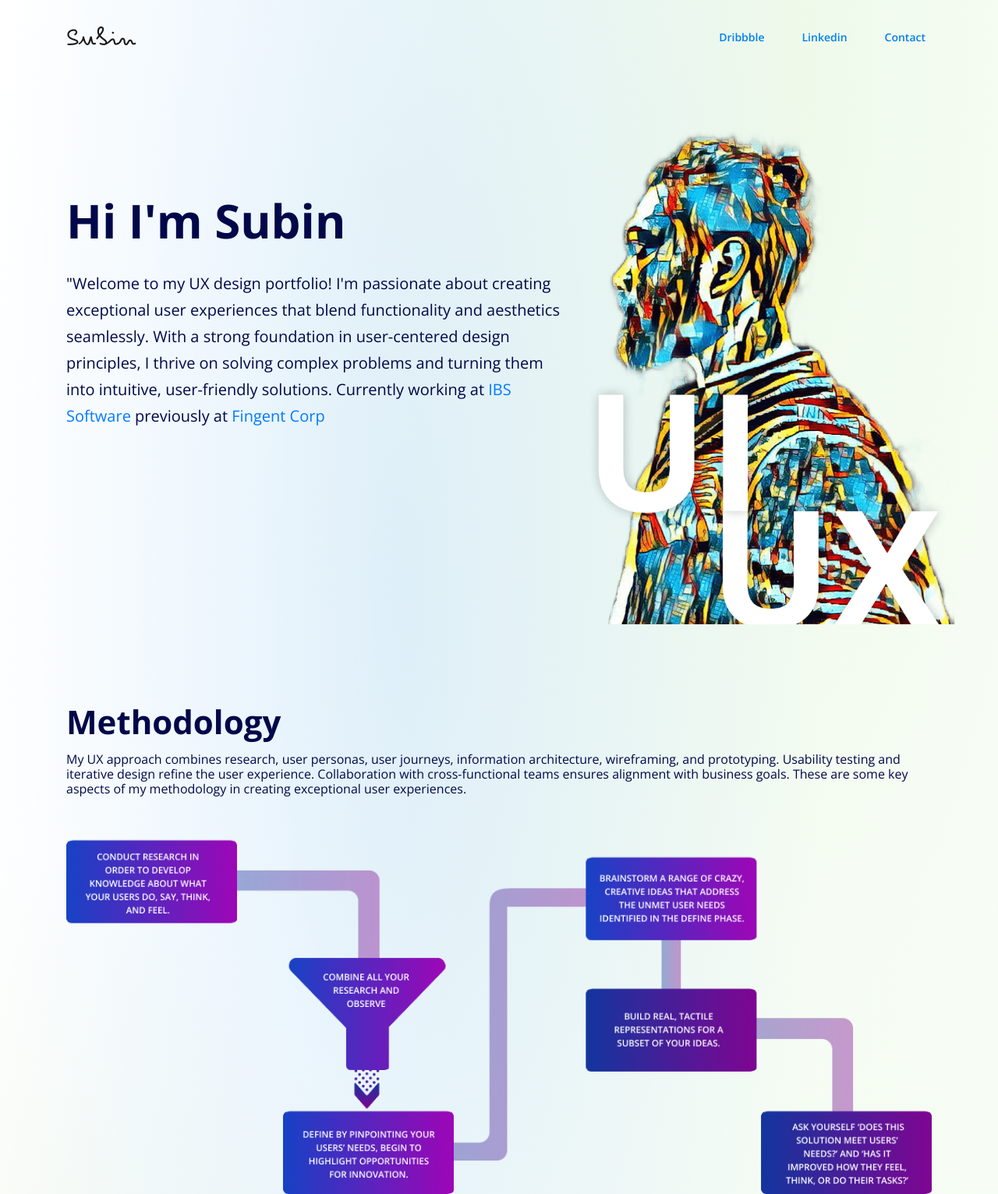
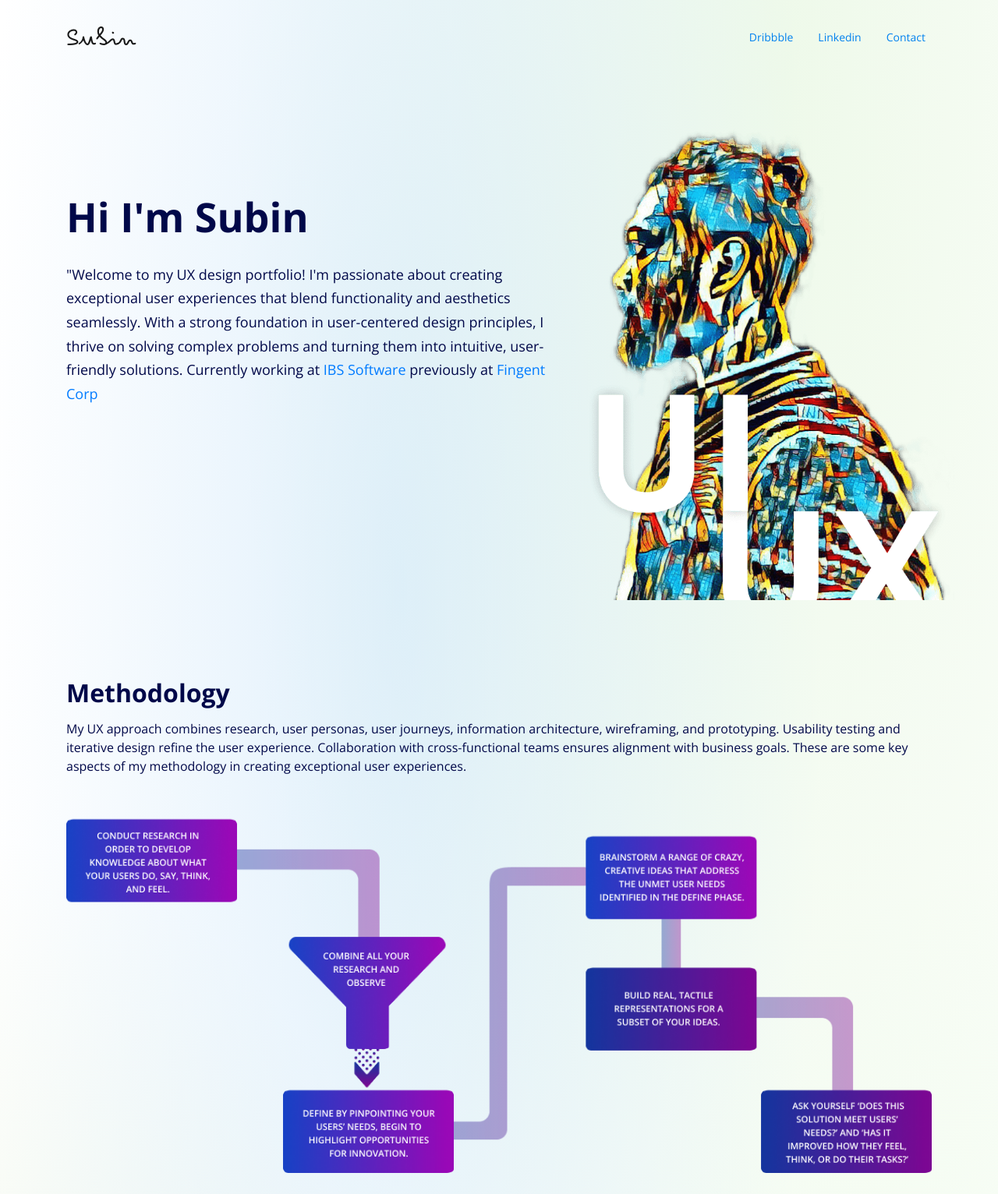
Before and after one commit to SubinIssac/subinissac, a plain HTML site: page index.html in a window 1280 px wide. Shown: the top 1532 px of the page at 78% size. Drawn offline with nearby package versions, Linux system fonts and the light colour scheme.

Commit message:
Add files via upload

```diff
--- a/css/index.css
+++ b/css/index.css
@@ -63,7 +63,7 @@ body {
 
 .navbar-light .navbar-nav .nav-link {
     font-size: 14px;
-    font-weight: 600;
+    font-weight: 500;
 }
 
 /* Bootstrap-overwrite--END */
@@ -103,12 +103,12 @@ radial-gradient(at 79% 2%, hsla(103,58%,65%,15%) 0px, transparent 50%); */
 }
 
 .intro-text h1 {
-    font-size: 60px;
+    font-size: 52px;
     margin-bottom: 28px;
 }
 
 .intro-text p {
-    font-size: 20px;
+    font-size: 18px;
     line-height: 1.7;
     margin-bottom: 50px;
 }
@@ -127,10 +127,11 @@ radial-gradient(at 79% 2%, hsla(103,58%,65%,15%) 0px, transparent 50%); */
     font-size: 16px;
     margin-top: 14px;
     font-weight: 500;
+    line-height: 24px;
 }
 
 .sec-title {
-    font-size: 42px !important;
+    font-size: 32px !important;
     font-weight: bold;
     margin: 0px 0px 50px;
 
@@ -382,7 +383,7 @@ font-size: 12px;
     }
 
     .navbar-expand-lg .navbar-nav .nav-link {
-        padding-left: 2.5rem;
+        padding-left: 1.5rem;
     }
 }
 
```
